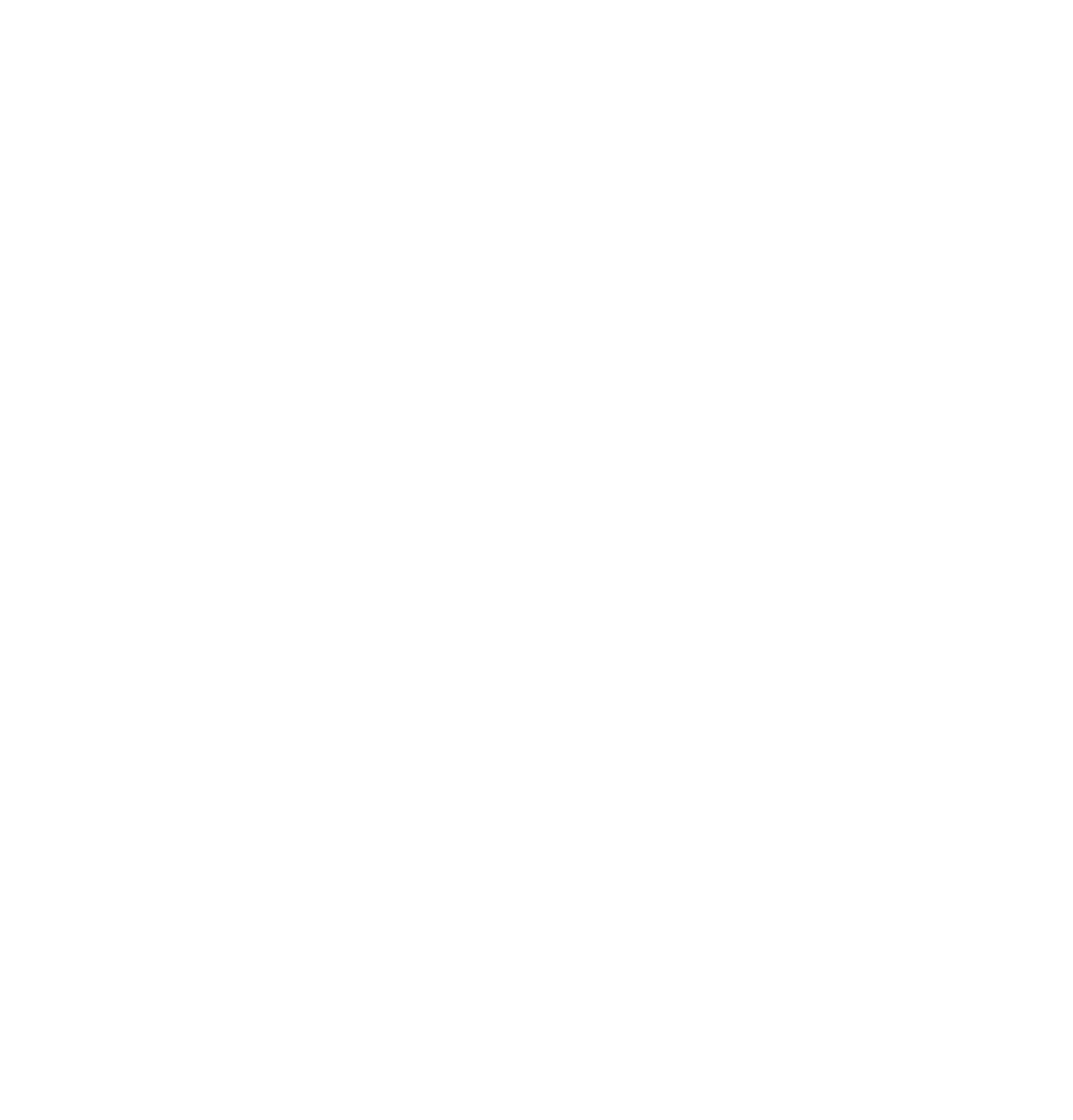
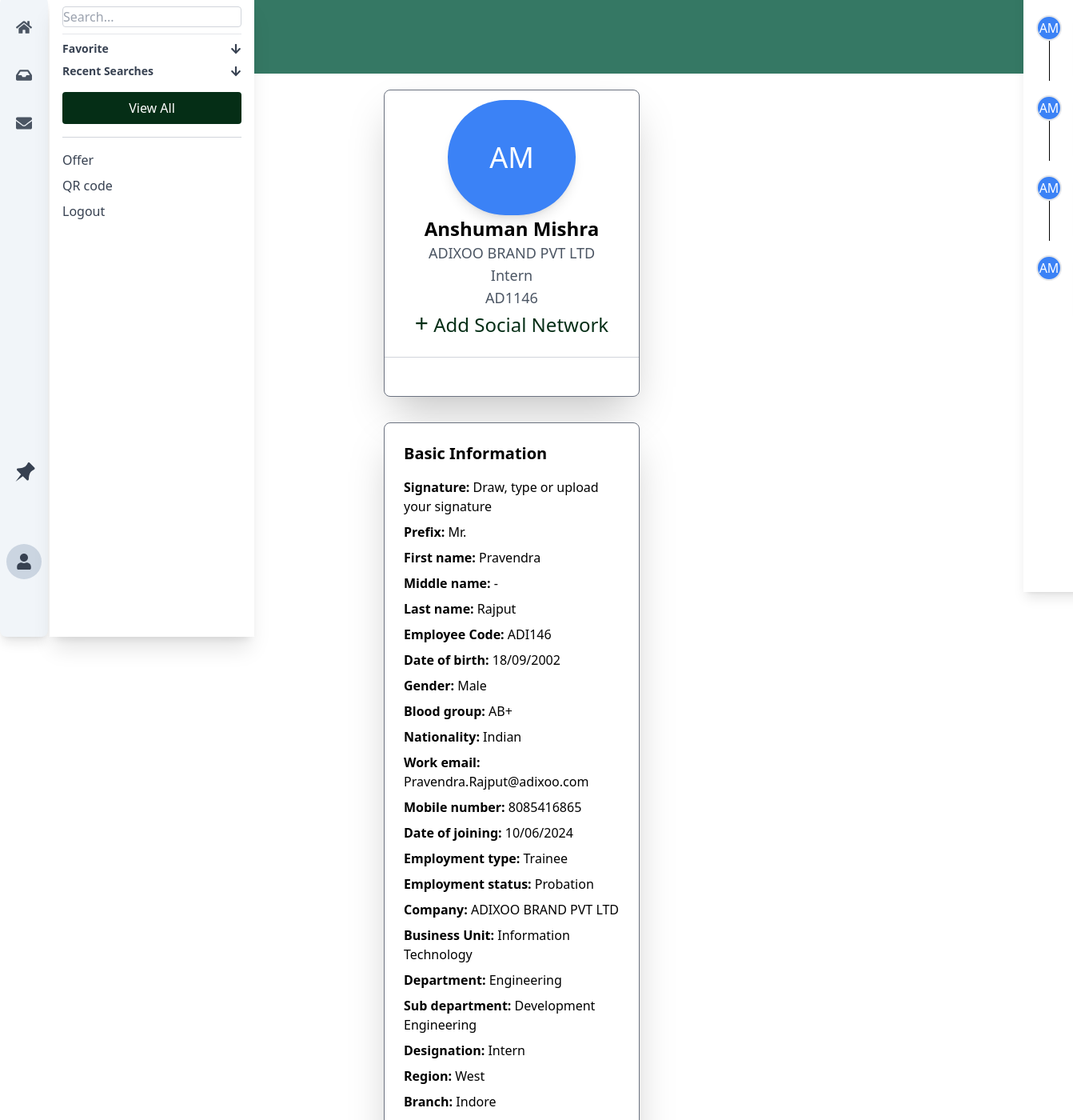
Before and after one commit to anshumanadxioo/HRone_frontend, a React (Vite) app: page /home/profile in a window 1280 px wide. Before the commit this address had no page. Shown: the part 60-1460 px from the top of the page at 80% size, 1342 px wide, since content can reach past the window. Before the commit the page ends 800 px from the top, so only its background shows below. Built offline with nearby package versions, Linux system fonts and the light colour scheme.

Commit message:
Theme integrartion in the pages

```diff
--- a/src/App.jsx
+++ b/src/App.jsx
@@ -5,6 +5,7 @@
 import LoginPage from './pages/login/LoginPage'
 import ReferTalent from './home/highlights/ReferTalent'
 import Index from './home'
+import SocialProfile from './pages/profile/SocialProfile'
 
 function App() {
   return (
@@ -15,6 +16,7 @@
     <Route path='/login' element={<LoginPage />} />
     <Route path='/forgetpassword' element={<Forgetpassword/>}/>
     <Route path='/home' element={<Index/>}/>
+    <Route path='/home/profile' element={<SocialProfile/>}/>
     {/* <Route path='/highlights/refertalent'element={<ReferTalent/>}/> */}
     </Routes>
     </>
--- a/src/home/Sidebar.jsx
+++ b/src/home/Sidebar.jsx
@@ -2,26 +2,38 @@
 import { FaHome, FaInbox, FaEnvelope, FaUser } from 'react-icons/fa';
 import { TiPin } from "react-icons/ti";
 import PinPage from '../pages/pin/PinPage';
-
-
+import { useNavigate } from 'react-router-dom';
 
 function Sidebar() {
+
+  // Navigation
+  const navigate = useNavigate();
+
+  const handleProfileClick = () => {
+    navigate('/home/profile');
+  };
+
+  const handleHomeClick = () => {
+    navigate('/home');
+  };
+
   const [isOpenPin, setIsOpenPin] = useState(false);
 
   const toggleSliderPin = () => {
     setIsOpenPin(!isOpenPin);
   };
+
   return (
     <div className='absolute'>
-      <div className='w-[60px] min-h-[100vh] bg-slate-100  shadow-lg rounded-lg flex flex-col items-center py-4'>
+      <div className='w-[60px] min-h-[100vh] bg-slate-100 shadow-lg rounded-lg flex flex-col items-center py-4'>
         {/* Home Icon */}
         <div className='p-3 rounded-lg hover:bg-gray-200 flex items-center justify-center'>
-          <FaHome className='text-gray-600 hover:text-gray-900 text-xl cursor-pointer' />
+          <FaHome className='text-gray-600 hover:text-gray-900 text-xl cursor-pointer ' onClick={handleHomeClick}/>
         </div>
 
         {/* Inbox Icon */}
         <div className='p-3 rounded-lg hover:bg-gray-200 mt-4 flex items-center justify-center'>
-          <FaInbox className='text-gray-600 hover:text-gray-900 text-xl cursor-pointer' />
+          <FaInbox className='text-gray-600 hover:text-gray-900 text-xl cursor-pointer'  />
         </div>
 
         {/* Request Icon */}
@@ -32,15 +44,13 @@
         {/* Spacer to push Profile Icon to the bottom */}
         <div className='flex-grow'></div>
 
-
+        {/* Pin Icon */}
         <div className='p-4 rounded-full mb-14 flex items-center justify-center'>
-  <TiPin className='text-gray-700 text-4xl cursor-pointer' onClick={toggleSliderPin} />
-</div>
-
-
+          <TiPin className='text-gray-700 text-4xl cursor-pointer' onClick={toggleSliderPin} />
+        </div>
 
         {/* Profile Icon */}
-        <div className='p-3 rounded-full bg-slate-300  mb-14 flex items-center justify-center'>
+        <div className='p-3 rounded-full bg-slate-300 mb-14 flex items-center justify-center' onClick={handleProfileClick}>
           <FaUser className='text-gray-700 text-xl cursor-pointer' />
         </div>
       </div>
@@ -49,8 +59,6 @@
       {isOpenPin && (
         <PinPage isOpenPin={isOpenPin} toggleSliderPin={toggleSliderPin} />
       )}
-
-
     </div>
   );
 }
--- a/src/home/UserInfo.jsx
+++ b/src/home/UserInfo.jsx
@@ -13,7 +13,7 @@
 
 
   const colorMapping = {
-    '#052e16': '#357864',
+    '#02563D': '#357864',
     '#237DD1': '#4F97DA',
     '#1D2435': '#282F3F',
     '#645788': '#746894',
--- a/src/home/highlights/Accordian.jsx
+++ b/src/home/highlights/Accordian.jsx
@@ -150,7 +150,7 @@
                     <p className="text-sm text-start ml-6 text-gray-500 w-[100px]">0 referrals|0 IJP</p>
                   </div>
                   <button
-                    className="h-[30px] w-[100px] border border-green-900 bg-transparent text-green-900 text-sm  mt-1 ml-4 px-1 rounded transition-colors duration-300 hover:bg-green- text-white"
+                    className="h-[30px] w-[100px] border border-green-900 bg-transparent  text-sm  mt-1 ml-4 px-1 rounded transition-colors duration-300 hover:bg-green- text-white"
                     onClick={toggleReferTalent}
                     style={{ backgroundColor: color }}
                   >
--- a/src/pages/colorcontext/ColorContext.jsx
+++ b/src/pages/colorcontext/ColorContext.jsx
@@ -5,7 +5,7 @@
 export const ColorProvider = ({ children }) => {
   const [color, setColor] = useState(() => {
     const savedColor = localStorage.getItem('appliedColor');
-    return savedColor || '#052e16';
+    return savedColor || '#052e16 ';
   });
 
   useEffect(() => {
--- /dev/null
+++ b/src/pages/profile/FavoriteSection.jsx
@@ -0,0 +1,135 @@
+import React, { useState } from 'react';
+
+import { FaArrowDown, FaArrowUp } from "react-icons/fa";
+import { useColor } from "../../pages/colorcontext/ColorContext";
+
+function favoriteSection() {
+  const { color } = useColor();
+  const [isFavoriteOpen, setIsFavoriteOpen] = useState(false);
+  const [isRecentSearchersOpen, setIsRecentSearchersOpen] = useState(false);
+
+
+  const toggleFavorite = () => setIsFavoriteOpen(!isFavoriteOpen);
+  const toggleRecentSearchers = () => setIsRecentSearchersOpen(!isRecentSearchersOpen);
+
+  return (
+    <>
+      <div>
+        {/* green BG */}
+        <div className='absolute ml-[62px] h-24 bg-customGreen text-white p-4 z-20 w-[100vw]'></div>
+
+        {/* search bar section  */}
+
+        <div className="absolute pl-4 pr-4 bg-white shadow-xl h-[100vh] w-1/5 ml-[62px] z-30 pt-3 overflow-y-auto">
+          <input
+            type="text"
+            placeholder="Search..."
+            className="w-full border border-gray-300 rounded focus:outline-none mb-2"
+          />
+          <div className="border-b border-gray-200"></div>
+
+          {/* Favorite Section */}
+          <div
+            className="cursor-pointer font-semibold text-gray-700 flex justify-between items-center mt-2 text-sm"
+            onClick={toggleFavorite}
+          >
+            Favorite
+            <span className="ml-2">
+              {isFavoriteOpen ? <FaArrowUp /> : <FaArrowDown />}
+            </span>
+          </div>
+          <div
+            className={`transition-max-height duration-500 ease-in-out overflow-hidden ${isFavoriteOpen ? "max-h-96" : "max-h-0"}`}
+          >
+            <ul className="mt-2">
+              {["Social Profile", "Attendance", "HR Handbook", "Holiday Calendar", "Leave Balance", "Letter", "Payslip", "Profile"].map((item, index) => (
+                <li
+                  key={index}
+                  className="p-2 border-b border-gray-200 text-xs"
+                  style={{ transition: "background-color 0.3s, color 0.3s" }}
+                  onMouseEnter={(e) => {
+                    e.currentTarget.style.backgroundColor = "#F0F5F2";
+                    e.currentTarget.style.color = "#02563D";
+                  }}
+                  onMouseLeave={(e) => {
+                    e.currentTarget.style.backgroundColor = "transparent";
+                    e.currentTarget.style.color = "black";
+                  }}
+                >
+                  {item}
+                </li>
+              ))}
+            </ul>
+          </div>
+
+          {/* Recent Searchers Section */}
+          <div
+            className="cursor-pointer font-semibold text-gray-700 flex justify-between items-center mt-2 text-sm"
+            onClick={toggleRecentSearchers}
+          >
+            Recent Searches
+            <span className="ml-2">
+              {isRecentSearchersOpen ? <FaArrowUp /> : <FaArrowDown />}
+            </span>
+          </div>
+          <div
+            className={`transition-max-height duration-500 ease-in-out overflow-hidden ${isRecentSearchersOpen ? "max-h-96" : "max-h-0"}`}
+          >
+            <ul className="mt-2">
+              {["Social profile", "Attendance ", "Holiday calender  "].map((item, index) => (
+                <li
+                  key={index}
+                  className="p-2 border-b border-gray-200 text-xs"
+                  style={{ transition: "background-color 0.3s, color 0.3s" }}
+                  onMouseEnter={(e) => {
+                    e.currentTarget.style.backgroundColor = "#F0F5F2";
+                    e.currentTarget.style.color = "#02563D";
+                  }}
+                  onMouseLeave={(e) => {
+                    e.currentTarget.style.backgroundColor = "transparent";
+                    e.currentTarget.style.color = "black";
+                  }}
+                >
+                  {item}
+                </li>
+              ))}
+            </ul>
+
+
+          </div>
+          <div className="mt-4">
+            <button
+              className="w-full bg-blue-500 text-white py-2 rounded  transition-colors duration-300"
+              style={{ backgroundColor: color }}
+
+            >
+              View All
+            </button>
+
+
+          </div>
+          <div className="border-b border-gray-300 mt-4"></div>
+
+
+
+          <ul className="mt-4 space-y-2 " >
+            <li className="text-gray-700 cursor-pointer">Offer</li>
+            <li className="text-gray-700 cursor-pointer">QR code </li>
+            <li className="text-gray-700 cursor-pointer">Logout</li>
+          </ul>
+          <div className='h-[220px]'>
+
+          </div>
+
+
+        </div>
+
+        {/* Social profile section  */}
+
+
+      </div>
+    </>
+  );
+}
+
+export default favoriteSection;
--- /dev/null
+++ b/src/pages/profile/SocialProfile.jsx
@@ -0,0 +1,25 @@
+import React, { useState } from 'react';
+import Header from '../../home/Header';
+import Sidebar from '../../home/Sidebar';
+import FavoriteSection from "./FavoriteSection";
+import UserProfile from "./UserProfile";
+
+function SocialProfile() {
+
+
+  return (
+    <>
+      <div>
+        <Header />
+        <Sidebar />
+        <FavoriteSection/>
+        <UserProfile/>
+
+
+
+      </div>
+    </>
+  );
+}
+
+export default SocialProfile;
--- /dev/null
+++ b/src/pages/profile/UserProfile.jsx
@@ -0,0 +1,70 @@
+import React from 'react';
+import { useColor } from "../../pages/colorcontext/ColorContext";
+
+const UserProfile = () => {
+    const { color } = useColor();
+    return (
+        <div className="flex flex-col items-center justify-center mt-9 p-20 space-y-8">
+            {/* First Box */}
+            <div className="bg-white shadow-2xl w-80 h-96 relative border border-gray-500 rounded-lg">
+                <div className="absolute left-1/2 transform -translate-x-1/2 bg-blue-500 rounded-full w-40 h-36 shadow-lg flex items-center justify-center mt-3">
+                    <div className="text-center text-white text-4xl">AM</div>
+                </div>
+                <div className="flex flex-col items-center justify-center h-full mt-12">
+                    <div className="font-bold text-2xl mt-3">Anshuman Mishra</div>
+                    <div className="text-lg text-gray-600">ADIXOO BRAND PVT LTD</div>
+                    <div className="text-lg text-gray-600">Intern</div>
+                    <div className="text-lg text-gray-600">AD1146</div>
+                    <div className="text-2xl text-gray-600 cursor-pointer" style={{ color: color }}>
+                        <span className='text-3xl'>+</span> Add Social Network
+                    </div>
+                    <div className="w-full border-b border-gray-300 mt-6"></div>
+                </div>
+            </div>
+
+            {/* Second Box with more height */}
+            <div className="bg-white shadow-2xl w-80 h-auto relative border border-gray-500 rounded-lg p-6 space-y-4">
+                <h2 className="text-xl font-semibold mb-4">Basic Information</h2>
+                <div className="space-y-2">
+                    <p><strong>Signature:</strong> Draw, type or upload your signature</p>
+                    <p><strong>Prefix:</strong> Mr.</p>
+                    <p><strong>First name:</strong> Pravendra</p>
+                    <p><strong>Middle name:</strong> -</p>
+                    <p><strong>Last name:</strong> Rajput</p>
+                    <p><strong>Employee Code:</strong> ADI146</p>
+                    <p><strong>Date of birth:</strong> 18/09/2002</p>
+                    <p><strong>Gender:</strong> Male</p>
+                    <p><strong>Blood group:</strong> AB+</p>
+                    <p><strong>Nationality:</strong> Indian</p>
+                    <p><strong>Work email:</strong> Pravendra.Rajput@adixoo.com</p>
+                    <p><strong>Mobile number:</strong> 8085416865</p>
+                    <p><strong>Date of joining:</strong> 10/06/2024</p>
+                    <p><strong>Employment type:</strong> Trainee</p>
+                    <p><strong>Employment status:</strong> Probation</p>
+                    <p><strong>Company:</strong> ADIXOO BRAND PVT LTD</p>
+                    <p><strong>Business Unit:</strong> Information Technology</p>
+                    <p><strong>Department:</strong> Engineering</p>
+                    <p><strong>Sub department:</strong> Development Engineering</p>
+                    <p><strong>Designation:</strong> Intern</p>
+                    <p><strong>Region:</strong> West</p>
+                    <p><strong>Branch:</strong> Indore</p>
+                    <p><strong>Sub branch:</strong> Indore</p>
+                    <p><strong>Reporting manager:</strong> aadi Singh</p>
+                    <p><strong>Functional manager:</strong> Faizanuddin Khan</p>
+                    <p><strong>Skill Type:</strong> Skilled</p>
+                    <p><strong>Employee Other Status Id:</strong> -</p>
+                    <p><strong>Date of Leaving:</strong> -</p>
+                    <p><strong>Date of Confirmation:</strong> 09/12/2024</p>
+                    <p><strong>Date of Resignation:</strong> -</p>
+                    <p><strong>Biometric Id:</strong> -</p>
+                    <p><strong>Date of settlement:</strong> -</p>
+                    <p><strong>ISD code:</strong> 91</p>
+                    <p><strong>Other Status Date:</strong> -</p>
+                    <p><strong>Other Status Remarks:</strong> -</p>
+                </div>
+            </div>
+        </div>
+    );
+}
+
+export default UserProfile;
--- a/src/pages/settings/SettingPage.css
+++ b/src/pages/settings/SettingPage.css
@@ -7,8 +7,8 @@
 
 
 .custom-checkbox:checked {
-  background-color: #052e16;
-  border-color: #052e16;
+  background-color: #02563D;
+  border-color: #02563D;
 }
 
 
--- a/src/pages/settings/SettingPage.jsx
+++ b/src/pages/settings/SettingPage.jsx
@@ -5,7 +5,7 @@
 const SettingPage = ({ isOpenSetting, toggleSliderSetting }) => {
   const [activeTab, setActiveTab] = useState('organization');
   const [checkedItems, setCheckedItems] = useState(Array(7).fill(false));
-  const [selectedColor, setSelectedColor] = useState('#052e16');
+  const [selectedColor, setSelectedColor] = useState('#02563D');
   const { setColor } = useColor();
 
   const itemNames = [
@@ -19,7 +19,7 @@
   ];
 
   const colors = [
-    '#052e16',
+    '#02563D',
     '#237DD1',
     '#1D2435',
     '#645788',
```
Also changed, not shown: src/home/Inbox.jsx (+7 -3 lines).
